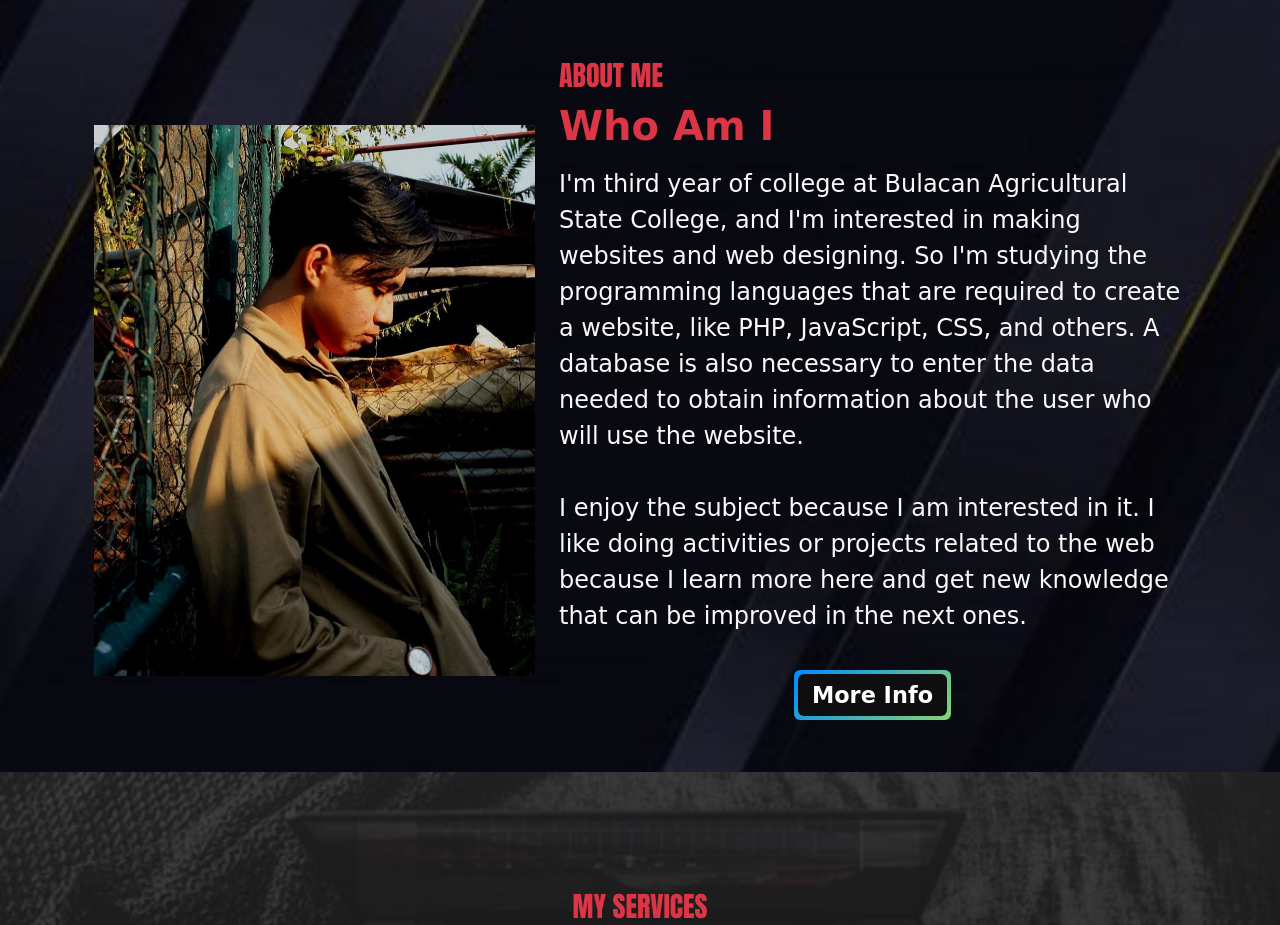
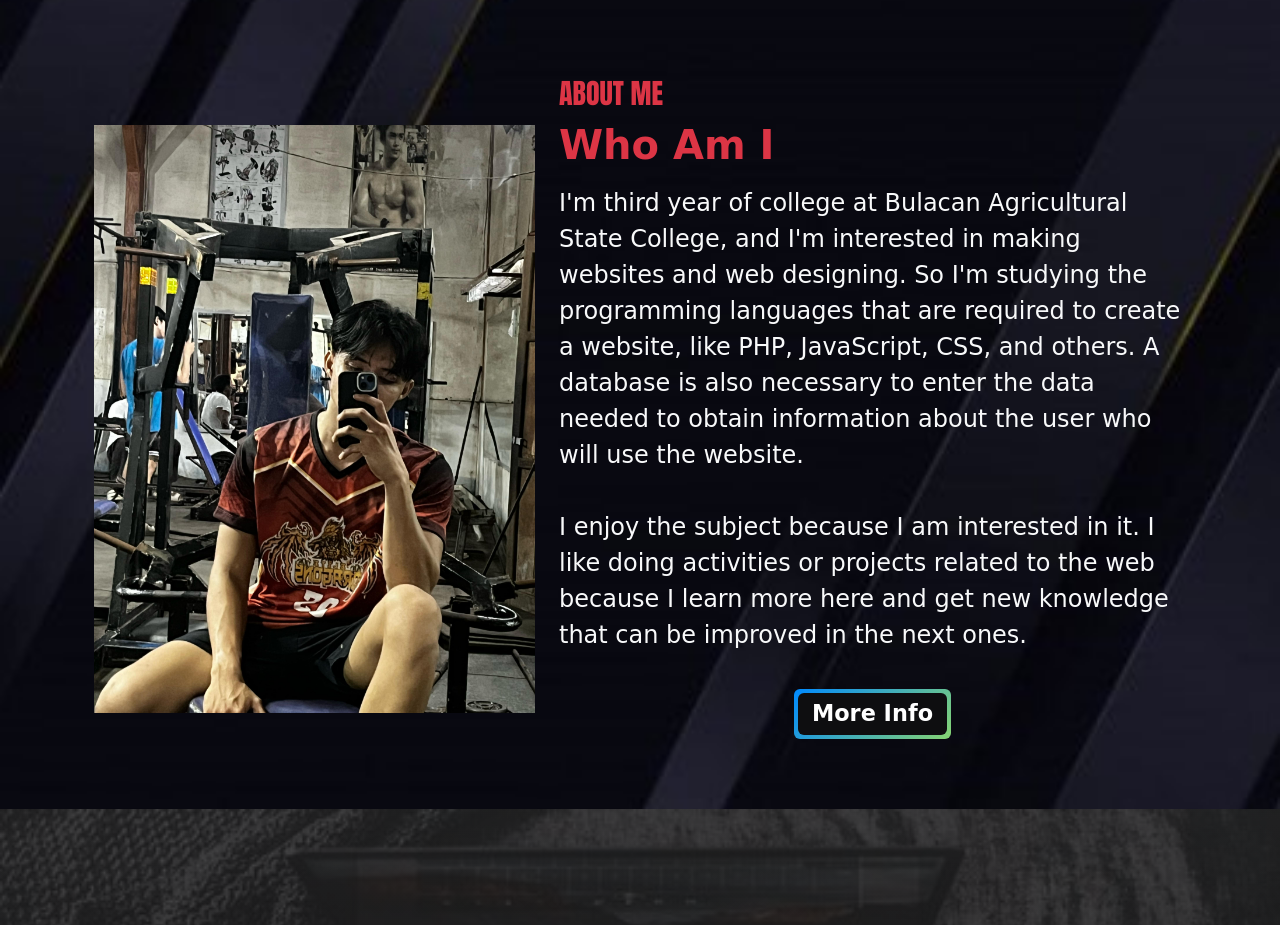
Before and after one commit to imnotmarkk/cruzmark.github.io, a plain HTML site: page index.html in a window 1280 px wide. Shown: the part 980-1905 px from the top of the page. Drawn offline with nearby package versions, Linux system fonts and the light colour scheme.

Commit message:
Update index.html

```diff
--- a/index.html
+++ b/index.html
@@ -60,7 +60,7 @@
                   <div class="row align-items-center">
                       <div class="col-lg-5 col my-5 fade-in">
                         <div class="photo2">
-                          <img src="assets/images/me.jpeg" class="card-img-top">
+                          <img src="assets/images/me.jpg" class="card-img-top">
                         </div>
                       </div>
                       <div class="col-lg-7">
```
